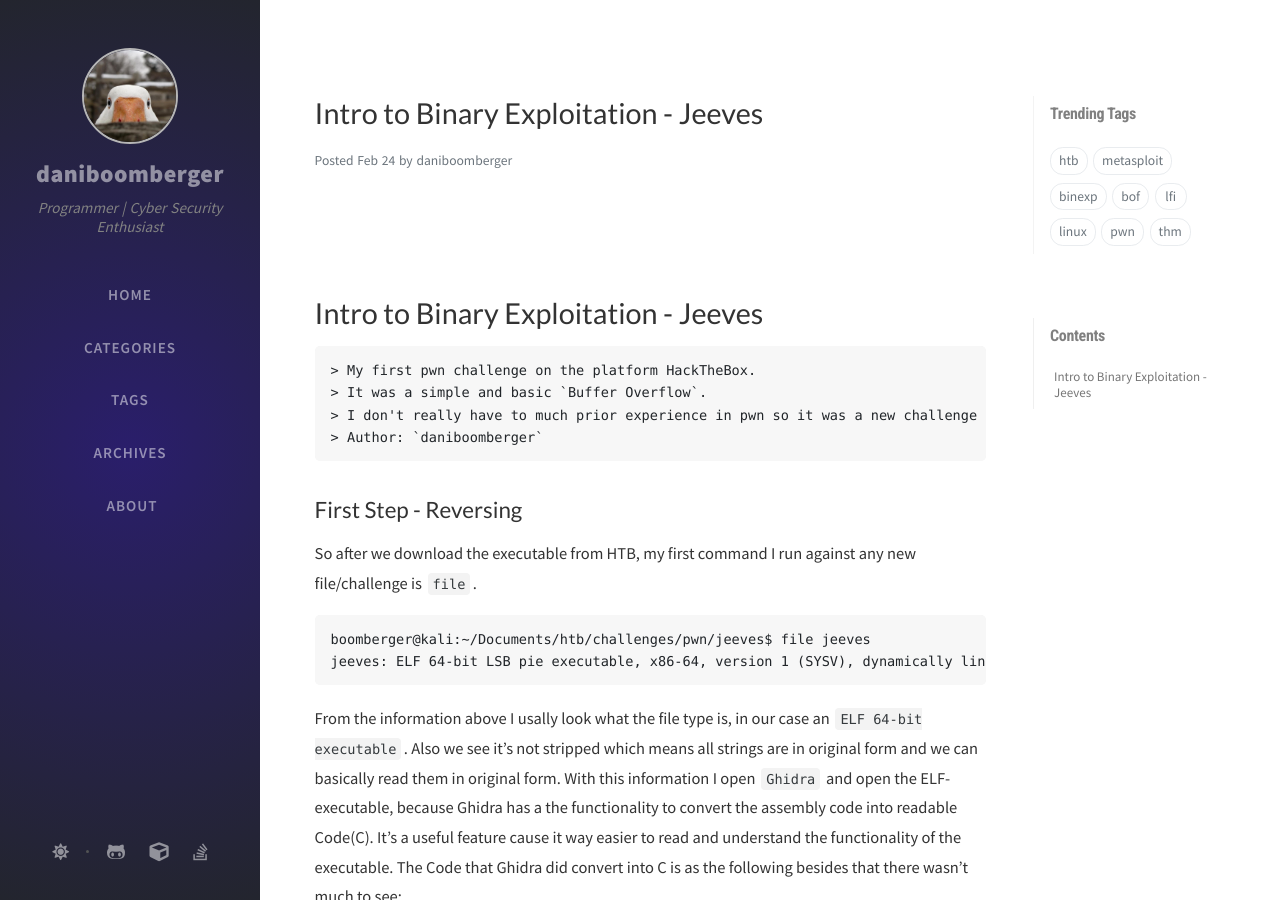
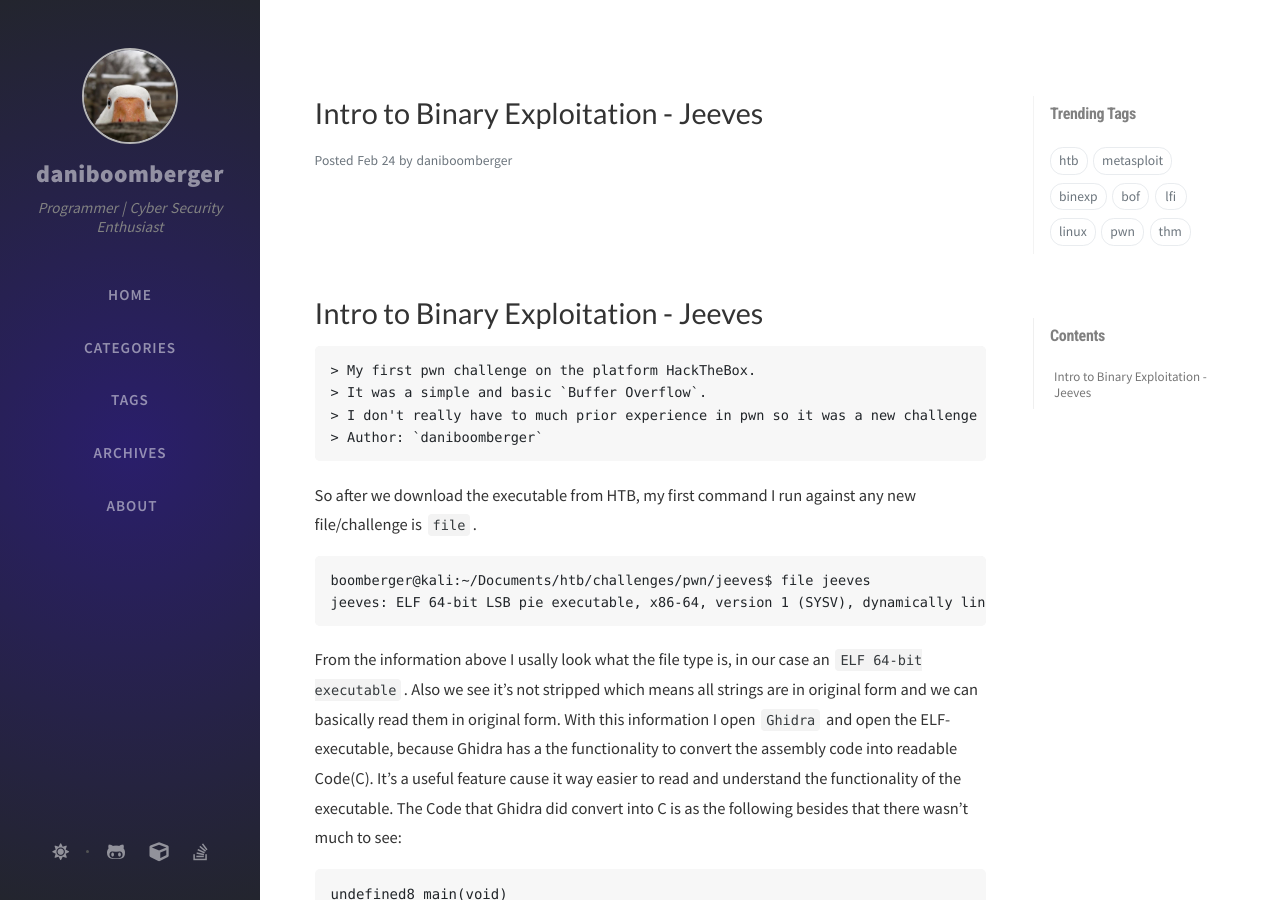
Before and after one commit to daniboomberger/daniboomberger.github.io, a Jekyll site: the page built from _posts/2021-02-24-jeeves.md, in a window 1280 px wide and 900 px high. Built offline with Jekyll 4.4.1, drawn with Linux system fonts in a browser that asks for light colours; nearby versions of some CDN libraries; comment, search, counter and statistics services are not loaded.

Commit message:
deleted subtitle: unnecassary

````diff
--- a/_posts/2021-02-24-jeeves.md
+++ b/_posts/2021-02-24-jeeves.md
@@ -16,8 +16,6 @@ image: /assets/img/htb_jeeves/jeeves_title.png
 > I don't really have to much prior experience in pwn so it was a new challenge to me.
 > Author: `daniboomberger`
 ```
-
-## First Step - Reversing
 
 So after we download the executable from HTB, my first command I run against any new file/challenge is `file`.
 ```
````
